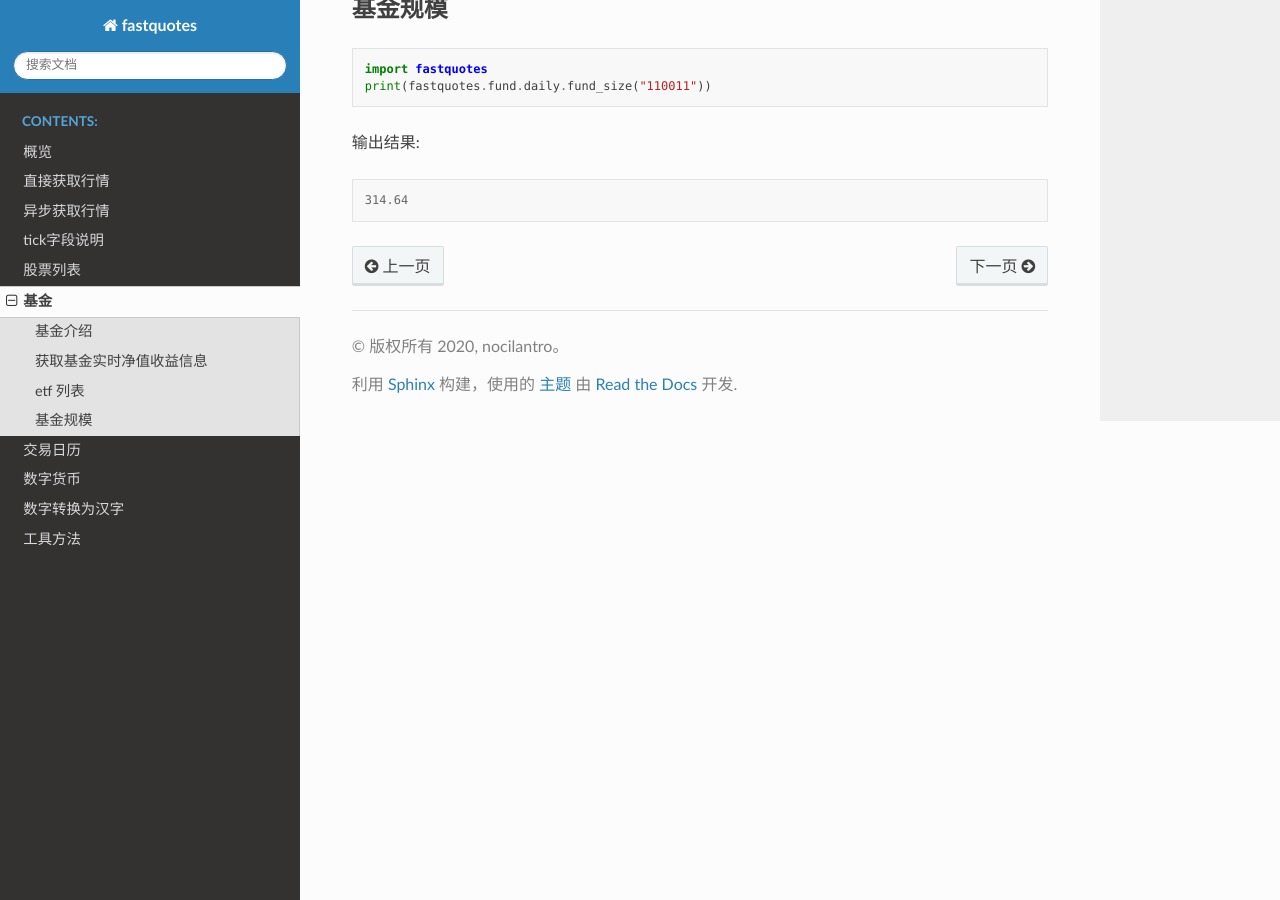
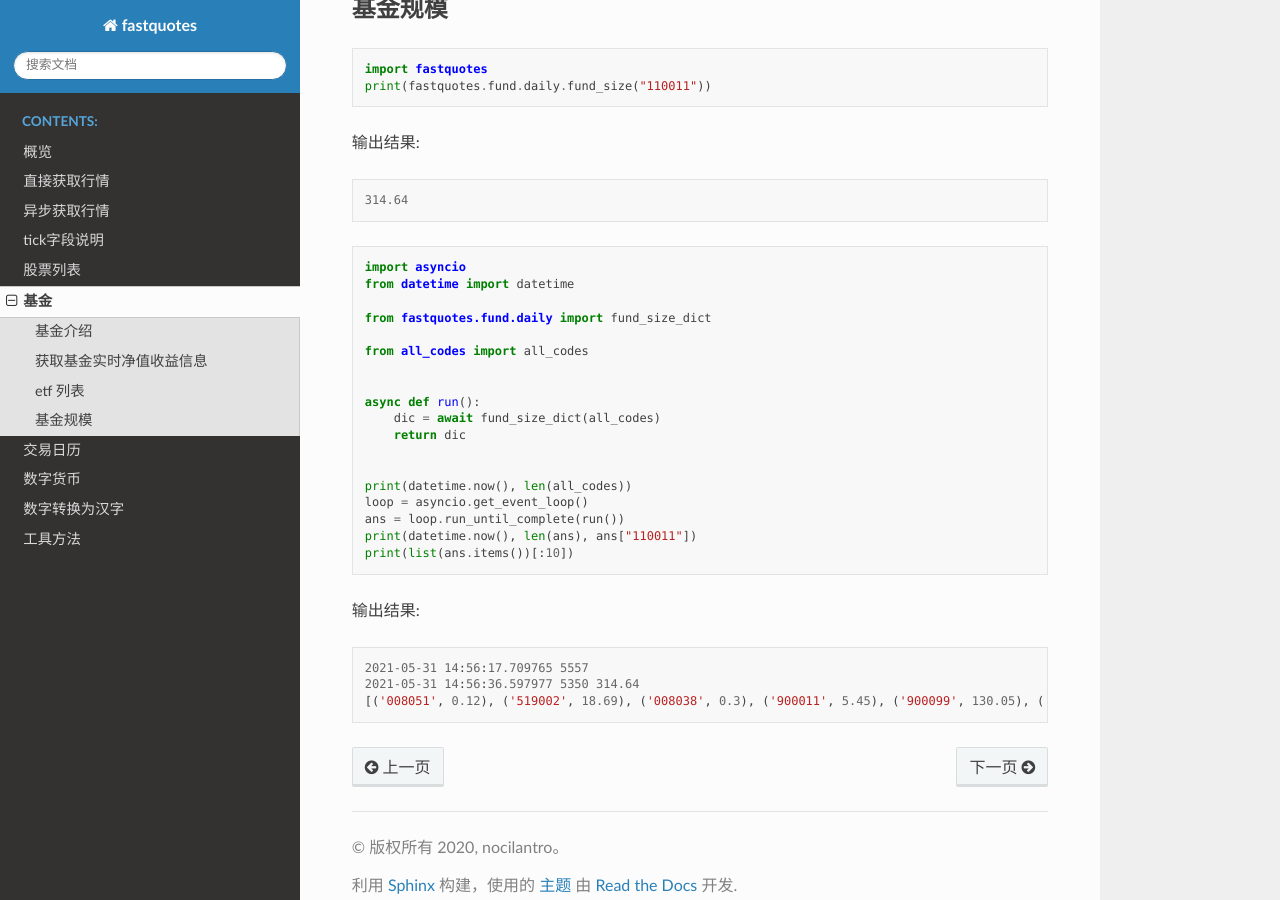
Before and after one commit to YangzhenZhao/fastquotes, a Sphinx documentation site: the page built from docs/source/fund.md, in a window 1280 px wide and 900 px high, scrolled down 1052 px. Built offline with Sphinx 7.4.7 and the Read the Docs theme 2.0.0, drawn with Linux system fonts in a browser that asks for light colours.

Commit message:
Add fund_size_dict func

````diff
--- a/docs/source/fund.md
+++ b/docs/source/fund.md
@@ -58,3 +58,32 @@ print(fastquotes.fund.daily.fund_size("110011"))
 ```
 314.64
 ```
+
+```py
+import asyncio
+from datetime import datetime
+
+from fastquotes.fund.daily import fund_size_dict
+
+from all_codes import all_codes
+
+
+async def run():
+    dic = await fund_size_dict(all_codes)
+    return dic
+
+
+print(datetime.now(), len(all_codes))
+loop = asyncio.get_event_loop()
+ans = loop.run_until_complete(run())
+print(datetime.now(), len(ans), ans["110011"])
+print(list(ans.items())[:10])
+```
+
+输出结果:
+
+```
+2021-05-31 14:56:17.709765 5557
+2021-05-31 14:56:36.597977 5350 314.64
+[('008051', 0.12), ('519002', 18.69), ('008038', 0.3), ('900011', 5.45), ('900099', 130.05), ('160212', 12.2), ('000043', 9.41), ('008037', 0.48), ('007643', 14.31), ('900089', 49.98)]
+```
````
Also changed, not shown: 1 other file.
